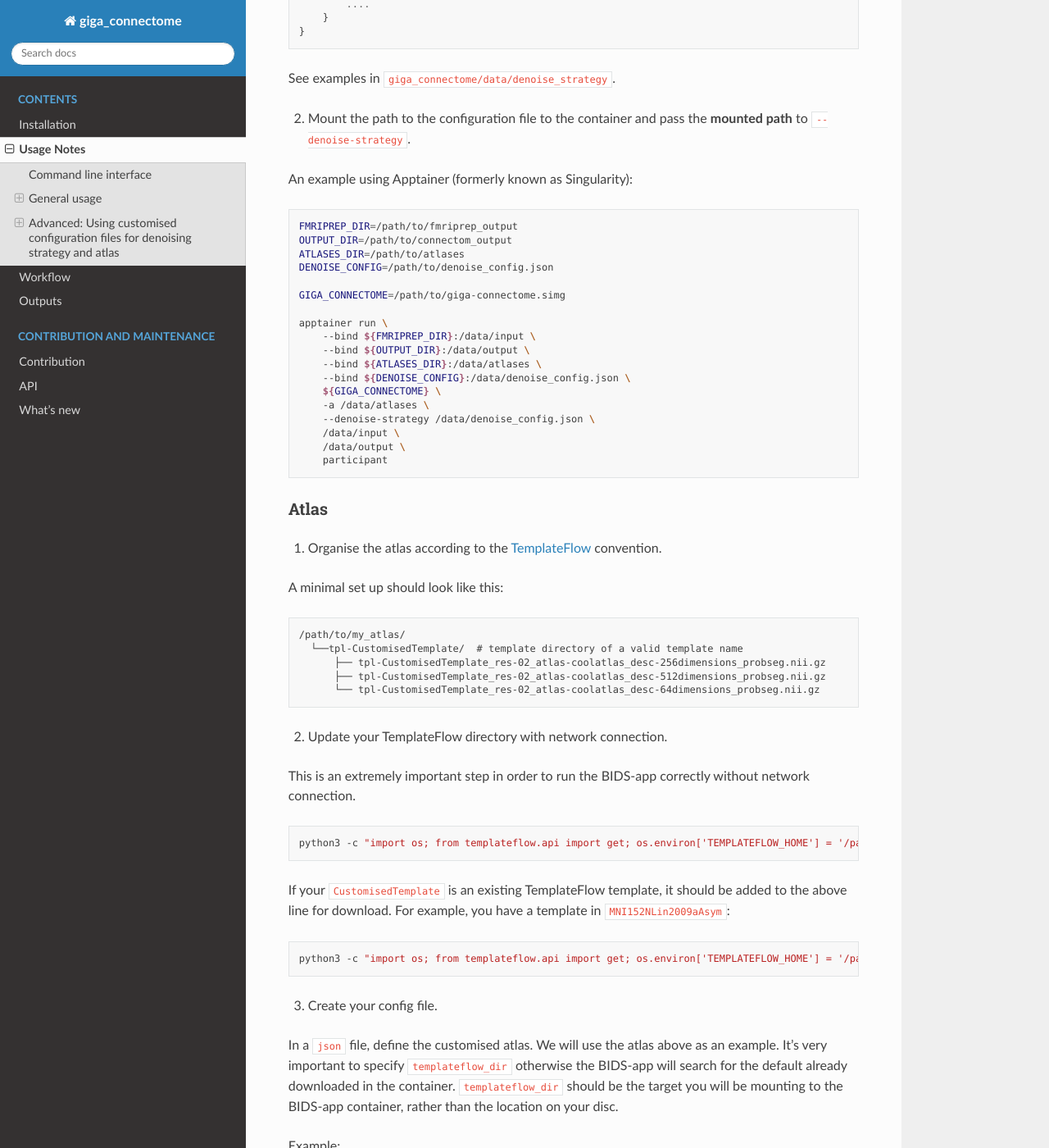
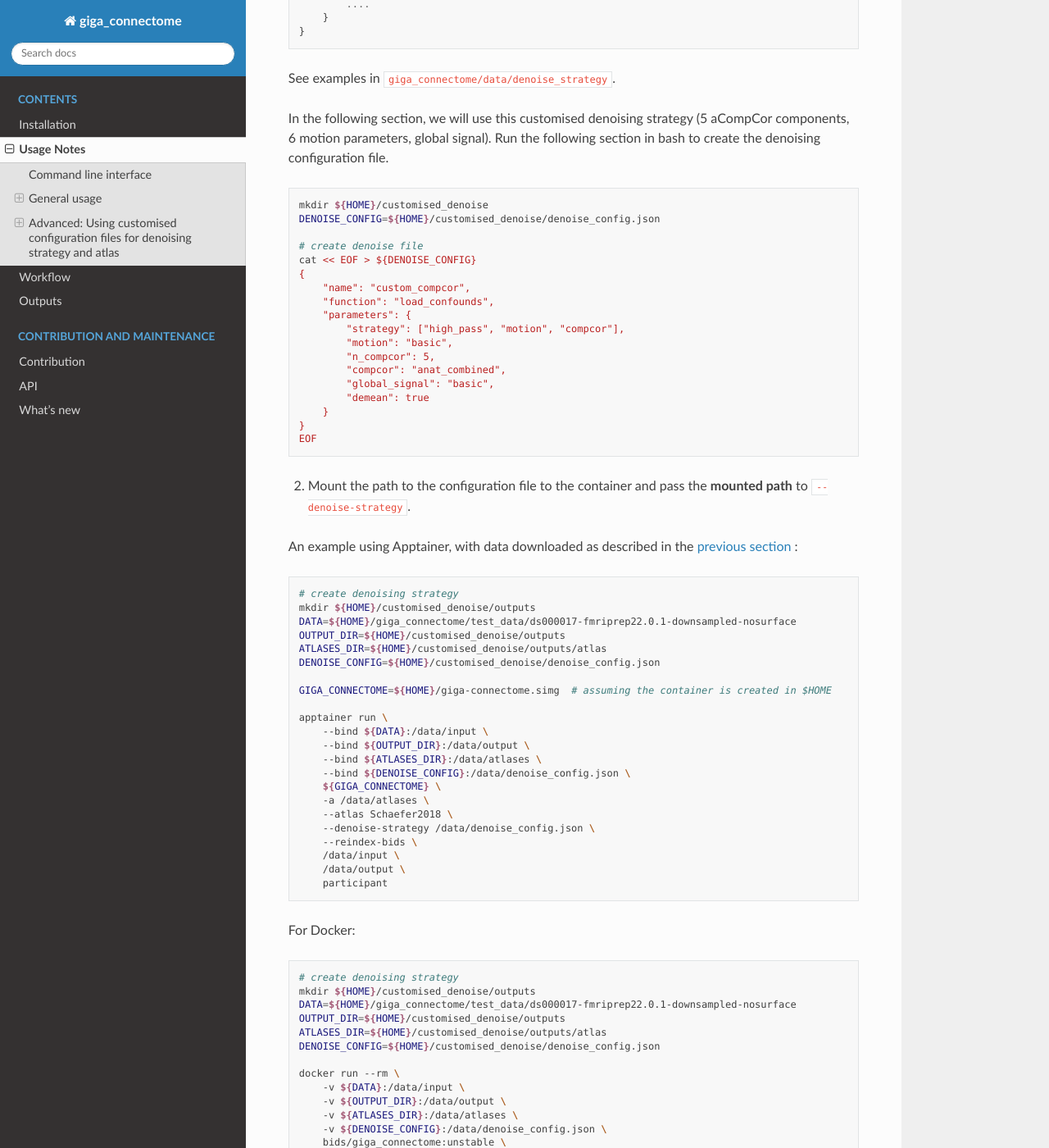
Before and after one commit to bids-apps/giga_connectome, a Sphinx documentation site: the page built from docs/source/usage.md, in a window 1280 px wide and 1400 px high, scrolled down 2522 px. Shown: the whole window at 82% size. Built offline with Sphinx 7.4.7 and the Read the Docs theme 3.1.0, drawn with Linux system fonts in a browser that asks for light colours; the version number could not be read and is left out; some of the changed text lies outside the part shown.

Commit message:
JOSS - Improvement on advance usages examples (#215)
* DOCS Update nilearn citation details; link to contribution docs

* FIX borken links and outdated arguments in the usage notes

* DOCS make the line break reads more comfortably

* DOCS try see if this works.

* DOCS clarify it's in working dir

* it works

* DOCS advanced usage with working exaple

* MAINT update changelog

* MAINT update license to BIDS Apps

````diff
--- a/docs/source/usage.md
+++ b/docs/source/usage.md
@@ -64,7 +64,7 @@ apptainer run \
     /outputs \
     participant \
     -a /atlases \
-    --atlas Schaefer20187Networks \
+    --atlas Schaefer2018 \
     --denoise-strategy simple \
     --reindex-bids
 ```
@@ -84,7 +84,7 @@ docker run --rm \
     /outputs \
     participant \
     -a /atlases \
-    --atlas Schaefer20187Networks \
+    --atlas Schaefer2018 \
     --denoise-strategy simple \
     --reindex-bids
 ```
@@ -122,34 +122,91 @@ In a `json` file, define the customised strategy in the following format:
 
 See examples in [`giga_connectome/data/denoise_strategy`](https://github.com/bids-apps/giga_connectome/tree/main/giga_connectome/data/denoise_strategy).
 
+In the following section, we will use this customised denoising strategy (5 aCompCor components, 6 motion parameters, global signal).
+Run the following section in bash to create the denoising configuration file.
+
+```bash
+mkdir ${HOME}/customised_denoise
+DENOISE_CONFIG=${HOME}/customised_denoise/denoise_config.json
+
+# create denoise file
+cat << EOF > ${DENOISE_CONFIG}
+{
+    "name": "custom_compcor",
+    "function": "load_confounds",
+    "parameters": {
+        "strategy": ["high_pass", "motion", "compcor"],
+        "motion": "basic",
+        "n_compcor": 5,
+        "compcor": "anat_combined",
+        "global_signal": "basic",
+        "demean": true
+    }
+}
+EOF
+```
+
 2. Mount the path to the configuration file to the container and pass the **mounted path** to `--denoise-strategy`.
 
-An example using Apptainer (formerly known as Singularity):
+An example using Apptainer, with data downloaded as described in the [previous section](#download-the-example-dataset) :
 
 ```bash
-FMRIPREP_DIR=/path/to/fmriprep_output
-OUTPUT_DIR=/path/to/connectom_output
-ATLASES_DIR=/path/to/atlases
-DENOISE_CONFIG=/path/to/denoise_config.json
+# create denoising strategy
+mkdir ${HOME}/customised_denoise/outputs
+DATA=${HOME}/giga_connectome/test_data/ds000017-fmriprep22.0.1-downsampled-nosurface
+OUTPUT_DIR=${HOME}/customised_denoise/outputs
+ATLASES_DIR=${HOME}/customised_denoise/outputs/atlas
+DENOISE_CONFIG=${HOME}/customised_denoise/denoise_config.json
 
-GIGA_CONNECTOME=/path/to/giga-connectome.simg
+GIGA_CONNECTOME=${HOME}/giga-connectome.simg  # assuming the container is created in $HOME
 
 apptainer run \
-    --bind ${FMRIPREP_DIR}:/data/input \
+    --bind ${DATA}:/data/input \
     --bind ${OUTPUT_DIR}:/data/output \
     --bind ${ATLASES_DIR}:/data/atlases \
     --bind ${DENOISE_CONFIG}:/data/denoise_config.json \
     ${GIGA_CONNECTOME} \
     -a /data/atlases \
+    --atlas Schaefer2018 \
     --denoise-strategy /data/denoise_config.json \
+    --reindex-bids \
     /data/input \
     /data/output \
     participant
 ```
 
+For Docker:
+
+```bash
+# create denoising strategy
+mkdir ${HOME}/customised_denoise/outputs
+DATA=${HOME}/giga_connectome/test_data/ds000017-fmriprep22.0.1-downsampled-nosurface
+OUTPUT_DIR=${HOME}/customised_denoise/outputs
+ATLASES_DIR=${HOME}/customised_denoise/outputs/atlas
+DENOISE_CONFIG=${HOME}/customised_denoise/denoise_config.json
+
+docker run --rm \
+    -v ${DATA}:/data/input \
+    -v ${OUTPUT_DIR}:/data/output \
+    -v ${ATLASES_DIR}:/data/atlases \
+    -v ${DENOISE_CONFIG}:/data/denoise_config.json \
+    bids/giga_connectome:unstable \
+    /data/input \
+    /data/output \
+    participant \
+    -a /data/atlases \
+    --reindex-bids \
+    --atlas Schaefer2018 \
+    --denoise-strategy /data/denoise_config.json
+```
+
 ### Atlas
 
 1. Organise the atlas according to the [TemplateFlow](https://www.templateflow.org/python-client/0.7.1/naming.html) convention.
+
+:::{warning}
+`giga-connectome` and its upstream project `nilear` did not explicitly test on non-standard templates, such as templates compiled from specific datasets or individual templates.
+:::
 
 A minimal set up should look like this:
 
@@ -163,17 +220,20 @@ A minimal set up should look like this:
 
 2. Update your TemplateFlow directory with network connection.
 
+We will store our customised atlas under `${HOME}/customised_atlas/templateflow`.
 This is an extremely important step in order to run the BIDS-app correctly without network connection.
 
 ```bash
-python3 -c "import os; from templateflow.api import get; os.environ['TEMPLATEFLOW_HOME'] = '/path/to/my_atlas'; get(['MNI152NLin2009cAsym', 'MNI152NLin6Asym'])"
+mkdir -p ${HOME}/customised_atlas/templateflow
+python3 -c "import os; from pathlib import Path; os.environ['TEMPLATEFLOW_HOME'] = f'{Path.home()}/customised_atlas/templateflow'; from templateflow.api import get; get(['MNI152NLin2009cAsym', 'MNI152NLin6Asym'])"
 ```
 
 If your `CustomisedTemplate` is an existing TemplateFlow template, it should be added to the above line for download.
 For example, you have a template in `MNI152NLin2009aAsym`:
 
 ```bash
-python3 -c "import os; from templateflow.api import get; os.environ['TEMPLATEFLOW_HOME'] = '/path/to/my_atlas'; get(['MNI152NLin2009cAsym', 'MNI152NLin6Asym', 'MNI152NLin2009aAsym'])"
+mkdir -p ${HOME}/customised_atlas/templateflow
+python3 -c "import os; from pathlib import Path; os.environ['TEMPLATEFLOW_HOME'] = f'{Path.home()}/customised_atlas/templateflow'; from templateflow.api import get; get(['MNI152NLin2009cAsym', 'MNI152NLin6Asym', 'MNI152NLin2009aAsym'])"
 ```
 
 3. Create your config file.
@@ -200,32 +260,115 @@ Example:
 }
 ```
 
-See examples in [`giga_connectome/data/atlas/`](../../giga_connectome/data/atlas/).
+See examples in [`giga_connectome/data/atlas/`](https://github.com/bids-apps/giga_connectome/tree/main/giga_connectome/data/atlas).
+
+In the following section, we will generate an atlas on the test data using `nilearn.regions.Parcellations` with ward clustering method.
+Run the following python code to generate the atlas and save to `mkdir ${HOME}/customised_atlas/templateflow` in templateflow convention.
+
+```python
+from pathlib import Path
+from nilearn.regions import Parcellations
+from nilearn.datasets import load_mni152_gm_mask
+
+data_paths = f"{Path.home()}/giga_connectome/test_data/ds000017-fmriprep22.0.1-downsampled-nosurface/sub-*/ses-*/func/*space-MNI152NLin2009cAsym_res-2_desc-preproc_bold.nii.gz"
+gm = load_mni152_gm_mask(resolution=4, threshold=0.5)
+ward = Parcellations(
+    method="ward",
+    n_parcels=50,
+    mask=gm,
+    smoothing_fwhm=8.0,  # the example dataset is heavily downsampled
+    standardize=False,
+    memory="nilearn_cache",
+    memory_level=1,
+    verbose=1
+)
+ward.fit(data_paths)  # nilearn can comprehend wild card
+ward_labels_img = ward.labels_img_
+
+# Now, ward_labels_img are Nifti1Image object, it can be saved to file
+# with the following code:
+
+tpl_dir = Path.home() / "customised_atlas" / "templateflow" / "tpl-MNI152NLin2009cAsym"
+tpl_dir.mkdir(exist_ok=True, parents=True)
+print(f"Output will be saved to: {tpl_dir}")
+ward_labels_img.to_filename(tpl_dir / "tpl-MNI152NLin2009cAsym_res-02_atlas-wardclustering_desc-50_dseg.nii.gz")
+```
+
+Create the configuration file:
+
+```bash
+ATLAS_CONFIG=${HOME}/customised_atlas/ward_config.json
+
+# create denoise file
+cat << EOF > ${ATLAS_CONFIG}
+{
+    "name": "wardclustering",
+    "parameters": {
+        "atlas": "wardclustering",
+        "template": "MNI152NLin2009cAsym",
+        "resolution": "02",
+        "suffix": "dseg"
+    },
+    "desc": ["50"],
+    "templateflow_dir": "/data/atlas"
+}
+EOF
+```
 
 4. Mount the path to the configuration file to the container and pass the **mounted path** to `--atlas`.
 The path in your configuration file under `templateflow_dir` should be exported as an environment variable of the container.
 
-An example using Apptainer (formerly known as Singularity):
+An example using Apptainer:
 
 ```bash
-FMRIPREP_DIR=/path/to/fmriprep_output
-OUTPUT_DIR=/path/to/connectom_output
-ATLASES_DIR=/path/to/atlases
-ATLAS_CONFIG=/path/to/atlas_config.json
+mkdir ${HOME}/customised_atlas/outputs
+DATA=${HOME}/giga_connectome/test_data/ds000017-fmriprep22.0.1-downsampled-nosurface
+OUTPUT_DIR=${HOME}/customised_atlas/outputs
+OUTPUT_ATLASES_DIR=${HOME}/customised_atlas/outputs/atlas
+ATLASES_DIR=${HOME}/customised_atlas/templateflow
+ATLAS_CONFIG=${HOME}/customised_atlas/ward_config.json
 
-GIGA_CONNECTOME=/path/to/giga-connectome.simg
+GIGA_CONNECTOME=${HOME}/giga-connectome.simg  # assuming the container is created in $HOME
 
 export APPTAINERENV_TEMPLATEFLOW_HOME=/data/atlas
 
 apptainer run \
     --bind ${FMRIPREP_DIR}:/data/input \
     --bind ${OUTPUT_DIR}:/data/output \
-    --bind ${ATLASES_DIR}:/data/atlases \
+    --bind ${ATLASES_DIR}:/data/atlas \
     --bind ${ATLAS_CONFIG}:/data/atlas_config.json \
     ${GIGA_CONNECTOME} \
-    -s /data/atlases \
+    -a /data/atlas \
     --atlas /data/atlas_config.json \
+    --denoise-strategy simple \
     /data/input \
     /data/output \
     participant
 ```
+
+For Docker:
+
+```bash
+# create denoising strategy
+mkdir ${HOME}/customised_atlas/outputs
+DATA=${HOME}/giga_connectome/test_data/ds000017-fmriprep22.0.1-downsampled-nosurface
+OUTPUT_DIR=${HOME}/customised_atlas/outputs
+OUTPUT_ATLASES_DIR=${HOME}/customised_atlas/outputs/atlas
+TFL_DIR=${HOME}/customised_atlas/templateflow
+ATLAS_CONFIG=${HOME}/customised_atlas/ward_config.json
+
+docker run --rm \
+    -e TEMPLATEFLOW_HOME=/data/atlas \
+    -v ${TFL_DIR}:/data/atlas \
+    -v ${DATA}:/data/input \
+    -v ${OUTPUT_DIR}:/data/output \
+    -v ${OUTPUT_ATLASES_DIR}:/data/output/atlas \
+    -v ${ATLAS_CONFIG}:/data/atlas_config.json \
+    bids/giga_connectome:unstable \
+    /data/input \
+    /data/output \
+    participant \
+    -a /data/output/atlas \
+    --atlas /data/atlas_config.json \
+    --denoise-strategy simple
+```
````
Also changed, not shown: README.md (+15 -3 lines), docs/source/changes.md (+2 -0 lines), docs/source/installation.md (+1 -1 lines), 2 other files.
